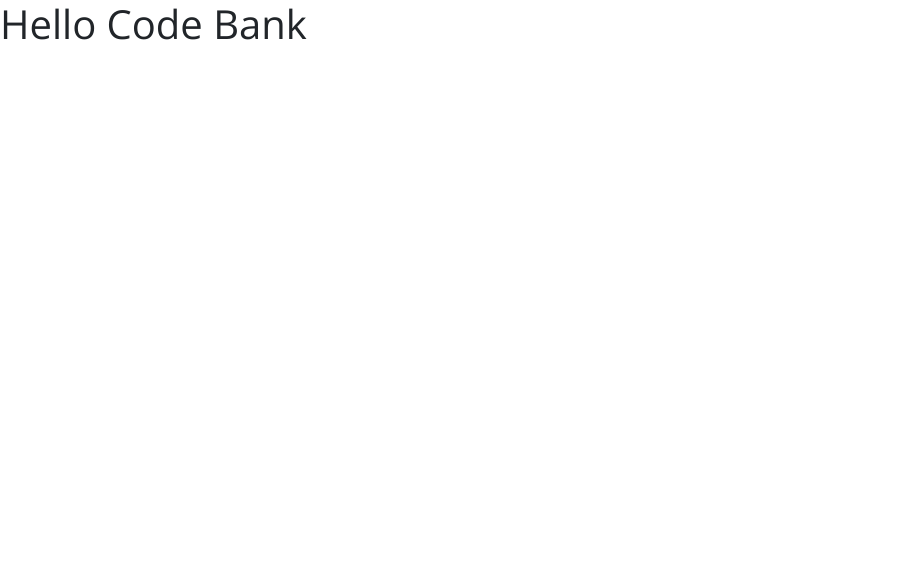
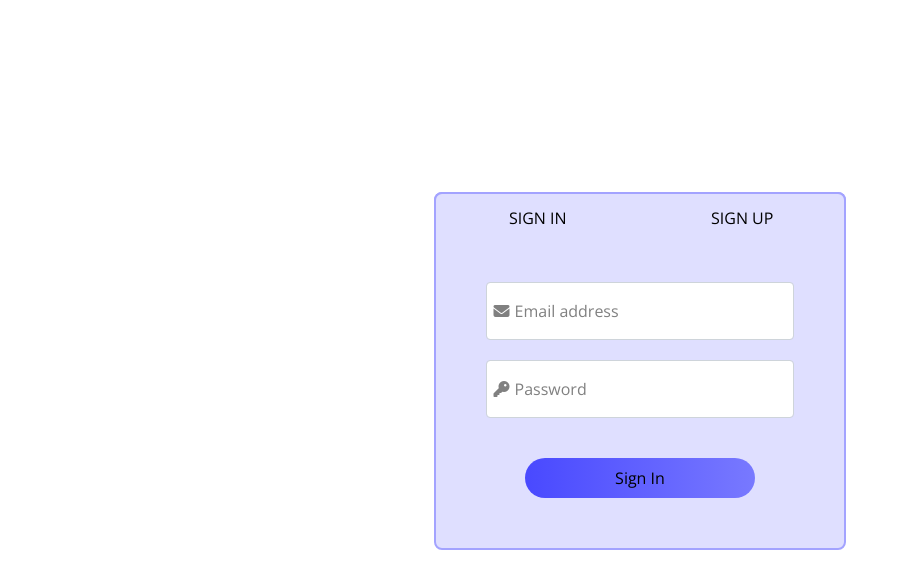
Before and after one commit to taskiranumut/personal-code-bank, a website built with webpack: page client/src/index.html in a window 1280 px wide. Shown: the whole page, without its empty margins (0-906 px from the left). Built offline with nearby package versions, Linux system fonts and the light colour scheme.

Commit message:
add register-login form in index.html and their style in main.css

```diff
--- a/client/src/css/main.css
+++ b/client/src/css/main.css
@@ -5,3 +5,93 @@
   box-sizing: border-box;
   font-family: 'Open Sans', sans-serif;
 }
+
+.flex-center {
+  display: flex;
+  justify-content: center;
+  align-items: center;
+}
+
+.clearfix::after {
+  content: '';
+  display: table;
+  clear: both;
+}
+
+.container {
+  margin-top: 15%;
+}
+
+.form-col-5 {
+  width: 37%;
+  margin: auto;
+  border: 2px solid #a3a3ff;
+  border-radius: 8px;
+  padding: 0 40px 40px 40px;
+  background-color: #dfdfff;
+}
+
+/* #a3a3ff63 */
+
+.sign-col-5 {
+  width: 37%;
+  margin: auto;
+  padding: 0;
+}
+
+.signin-button {
+  width: 50%;
+  height: 50px;
+  background-color: #dfdfff;
+  border-top: 2px solid #a3a3ff;
+  border-left: 2px solid #a3a3ff;
+  border-bottom: 0;
+  border-right: 0;
+  border-radius: 8px 0 0 0;
+  float: left;
+  margin-bottom: 30px;
+}
+
+.signup-button {
+  width: 50%;
+  height: 50px;
+  background-color: #dfdfff;
+  border-top: 2px solid #a3a3ff;
+  border-right: 2px solid #a3a3ff;
+  border-bottom: 0;
+  border-left: 0;
+  border-radius: 0 8px 0 0;
+  float: left;
+  margin-bottom: 30px;
+}
+
+.submit-button {
+  width: 70%;
+  height: 40px;
+  background: linear-gradient(to right, #4949ff, #7879ff);
+  border: 0;
+  border-radius: 20px;
+  margin-top: 30px;
+}
+
+.col button:hover {
+  background-color: #a3a3ff;
+  color: rgb(95, 95, 95);
+}
+
+input {
+  margin: 10px;
+}
+
+i {
+  color: gray;
+  padding-left: 5px;
+  padding-right: 5px;
+}
+
+.form-floating label {
+  color: gray;
+  display: flex;
+  justify-content: center;
+  align-items: center;
+}
--- a/client/src/index.html
+++ b/client/src/index.html
@@ -10,7 +10,66 @@
 </head>
 
 <body>
-    <h1>Hello Code Bank</h1>
+    <div class="container">
+        <div class="col-5 sign-col-5">
+            <div class="row-custom">
+                <div class="col">
+                    <button id="login-btn" class="signin-button">SIGN IN</button>
+                    <button id="register-btn" class="signup-button clearfix">SIGN UP</button>
+                </div>
+            </div>
+        </div>
+        <div class="col-5 form-col-5 clearfix">
+            <div class="row" id="form-box">
+
+                <div class="login-box">
+                    <form id="login-form">
+                        <div class="form-floating flex-center">
+                            <input type="email" class="form-control" id="login-email" placeholder="name@example.com"
+                                required>
+                            <label for="login-email"><i class="fas fa-envelope"></i> Email address</label>
+                        </div>
+                        <div class="form-floating flex-center">
+                            <input type="password" class="form-control" id="login-password" placeholder="Password"
+                                required>
+                            <label for="login-password"><i class="fas fa-key"></i> Password</label>
+                        </div>
+                        <div class="submit form-floating flex-center">
+                            <input type="submit" class="submit-button" value="Sign In" id="submit-login">
+                        </div>
+                    </form>
+                </div>
+
+                <!-- <div class="register-box">
+                    <form id="reg-form">
+                        <div class="form-floating flex-center">
+                            <input type="text" class="form-control" id="register-firstname" placeholder="First name"
+                                required>
+                            <label for="register-firstname"><i class="fas fa-user"></i> First Name</label>
+                        </div>
+                        <div class="form-floating flex-center">
+                            <input type="text" class="form-control" id="register-lastname" placeholder="Last name"
+                                required>
+                            <label for="register-lastname"><i class="fas fa-user"></i> Last Name</label>
+                        </div>
+                        <div class="form-floating flex-center">
+                            <input type="email" class="form-control" id="register-email" placeholder="name@example.com"
+                                required>
+                            <label for="register-email"><i class="fas fa-envelope"></i> Email address</label>
+                        </div>
+                        <div class="form-floating flex-center">
+                            <input type="password" class="form-control" id="register-password" placeholder="Password"
+                                required>
+                            <label for="register-password"><i class="fas fa-key"></i> Password</label>
+                        </div>
+                        <div class="submit form-floating flex-center">
+                            <input type="submit" class="submit-button" value="Sign Up" id="submit-register">
+                        </div>
+                    </form>
+                </div> -->
+
+            </div>
+        </div>
 </body>
 
 </html>
```
